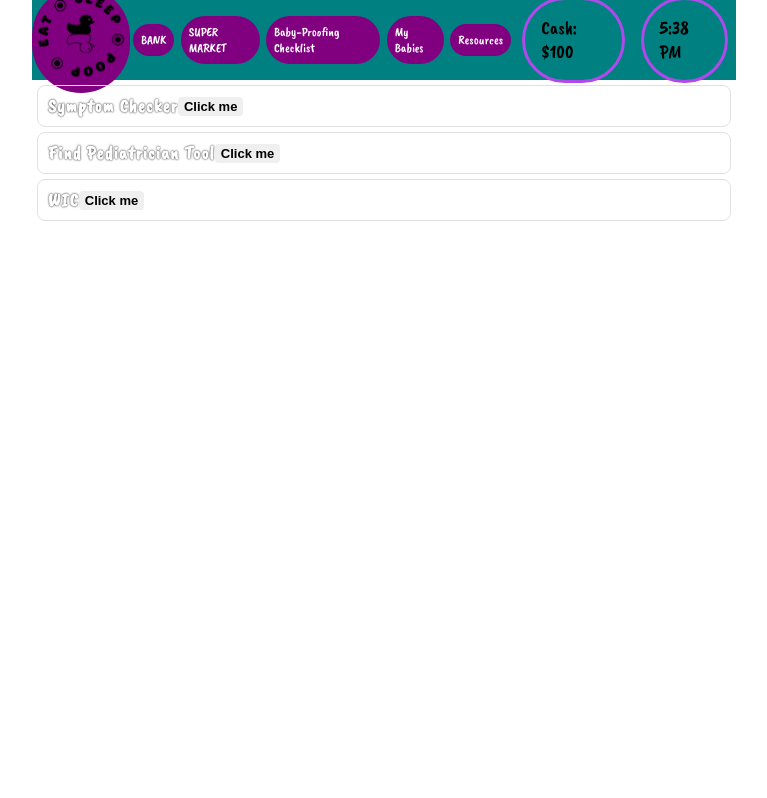
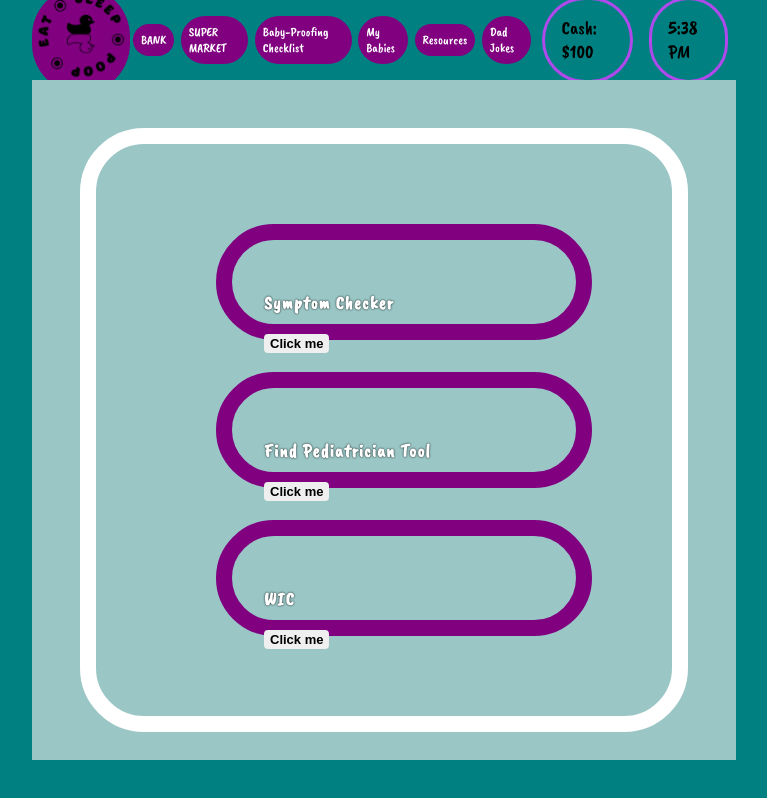
Before and after one commit to raward4/test-e, a React (Create React App) app: page /resources in a window 1280 px wide. Shown: the whole page, without its empty margins (256-1023 px from the left). Built offline with nearby package versions, Linux system fonts and the light colour scheme.

Commit message:
dadjokes button

```diff
--- a/src/App.jsx
+++ b/src/App.jsx
@@ -11,6 +11,7 @@ import BurgerShop from './Components/BurgerShop/BurgerShop'
 import PostOffice from './Components/PostOffice/PostOffice'
 import SuperMarket from './Components/SuperMarket/SuperMarket'
 import Resources from './Components/Resources/Resources'
+import DadJokes from './Components/DadJokes/DadJokes'
 
 const App = () => {
   const [cash, setCash] = useState(100)
@@ -39,6 +40,8 @@ const App = () => {
           element={<PostOffice handleExchange={handleExchange} />} />
         <Route path="/resources"
           element={<Resources />} />
+         <Route path="/dadjokes"
+          element={<DadJokes />} />
       </Routes>
     </div>
     <div id="footer"></div>
--- /dev/null
+++ b/src/Components/DadJokes/DadJokes.jsx
@@ -0,0 +1,26 @@
+import React from "react";
+import ReactDOM from "react-dom";
+
+const Button = (props) => {
+  return <button onClick={props.callApi}>
+   Dad Joke
+   </button>;
+}
+const DadJokes = () => {
+    const [Joke, setJoke] = React.useState("");
+
+    const fetchApi = () => {
+        // Fetching data from the API
+            fetch("https://sv443.net/jokeapi/v2/joke/Programming?type=single")
+            .then((res) => res.json())
+            .then((data) => setJoke(data.joke));
+      };
+    return (
+        // Return the Button Component with a conditional statement
+        <div>{Joke === "" ? <Button callApi={fetchApi} /> :
+<p>{Joke}</p>
+}</div>
+      );
+}
+
+export default DadJokes
--- a/src/Components/Nav/Nav.jsx
+++ b/src/Components/Nav/Nav.jsx
@@ -14,6 +14,7 @@ const Nav = (props) => {
       <NavLink to='/burgers'>Baby-Proofing Checklist</NavLink>
       <NavLink to='/postoffice'>My Babies</NavLink>
       <NavLink to='/resources'>Resources</NavLink>
+      <NavLink to='/dadjokes'>Dad Jokes</NavLink>
       <Wallet cash={props.cash} />
       <Clock daytime={props.daytime} setDaytime={props.setDaytime}/>
     </nav>
--- a/src/Components/Resources/Resources.jsx
+++ b/src/Components/Resources/Resources.jsx
@@ -1,21 +1,22 @@
 
 import React from "react"
-import '../../styles/App.css'
+import '../../styles/Resources.css'
 import { resources } from "../../data/resources";
 
 function Resources(props) {
   const resourcesItems = resources.map((resources) =>
-   <li key={resources.id}>
+  <li>
     <h3> {resources.title}</h3>
     <form action={resources.link}>
          <button type="submit">Click me</button>
     </form>
-   </li>
-  )
+  </li>)
 ;
 return (
-  <div>
-  {resourcesItems}
+  <div id="resourceL">
+    <ol>
+    {resourcesItems}
+    </ol>
   </div>
 )
 }
--- a/src/styles/App.css
+++ b/src/styles/App.css
@@ -1,3 +1,8 @@
+
+html {
+  background-color: teal;
+}
+
 #root {
   display: grid;
   grid-template-areas:
--- /dev/null
+++ b/src/styles/Resources.css
@@ -0,0 +1,21 @@
+li {
+  display: block;
+  align-items: center;
+  margin: 2rem;
+  padding: 2rem;
+  list-style-type: georgian;
+  border: 1rem solid purple;
+  border-radius: 4rem;
+}
+
+#resourceL {
+  margin: 3rem;
+  padding: 3rem;
+  border: 1rem solid white;
+  border-radius: 4rem;
+}
+
+#mostofpage {
+  align-content: space-around;
+  background-color: rgb(154, 198, 198);
+}
```
